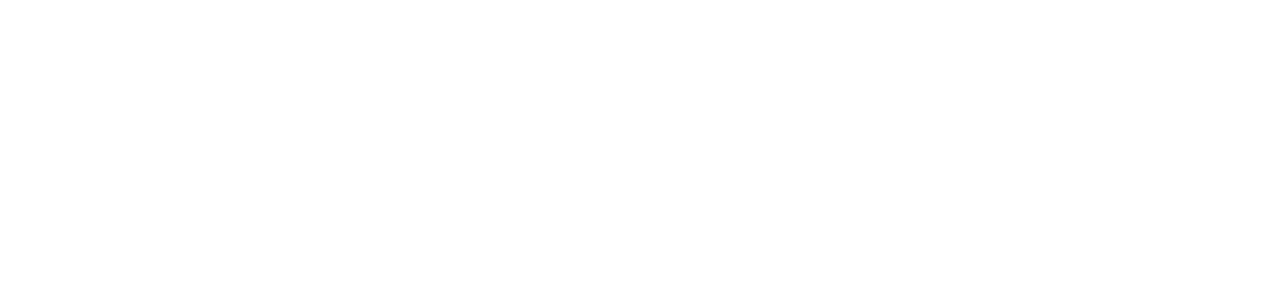
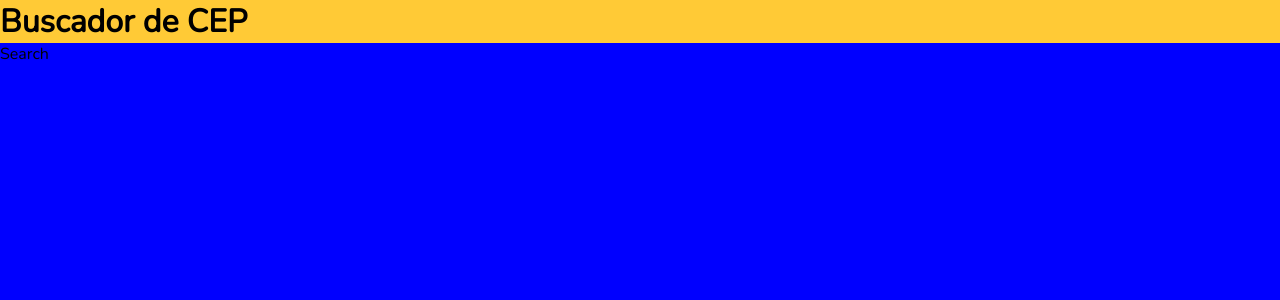
Before and after one commit to pedroviana71/frontEndEurekaTeste, a React (Create React App) app: page / in a window 1280 px wide. Shown: the top 300 px of the page. Built offline with nearby package versions, Linux system fonts and the light colour scheme.

Commit message:
created components, normalized css

```diff
--- a/public/index.html
+++ b/public/index.html
@@ -3,6 +3,12 @@
   <head>
     <meta charset="utf-8" />
     <link rel="icon" href="%PUBLIC_URL%/favicon.ico" />
+    <link rel="preconnect" href="https://fonts.googleapis.com" />
+    <link rel="preconnect" href="https://fonts.gstatic.com" crossorigin />
+    <link
+      href="https://fonts.googleapis.com/css2?family=Nunito:wght@300&display=swap"
+      rel="stylesheet"
+    />
     <meta name="viewport" content="width=device-width, initial-scale=1" />
     <meta name="theme-color" content="#000000" />
     <meta
--- a/src/App.js
+++ b/src/App.js
@@ -1,7 +1,12 @@
+import Header from "./components/header";
+import Search from "./components/search";
+import styles from "./utils/styles/app.module.css";
+
 function App() {
   return (
-    <main>
-      <h1></h1>
+    <main className={styles.container}>
+      <Header />
+      <Search />
     </main>
   );
 }
--- a/src/components/header/index.jsx
+++ b/src/components/header/index.jsx
@@ -0,0 +1,11 @@
+import styles from "./index.module.css";
+
+const Header = () => {
+  return (
+    <div className={styles.headerContainer}>
+      <h1>Buscador de CEP</h1>
+    </div>
+  );
+};
+
+export default Header;
--- /dev/null
+++ b/src/components/header/index.module.css
@@ -0,0 +1,3 @@
+.headerContainer{
+    background-color: #FFCA36;
+}
--- /dev/null
+++ b/src/components/search/index.jsx
@@ -0,0 +1,6 @@
+import styles from "./index.module.css";
+const Search = () => {
+  return <div className={styles.searchContainer}>Search</div>;
+};
+
+export default Search;
--- /dev/null
+++ b/src/components/search/index.module.css
@@ -0,0 +1,4 @@
+.searchContainer{
+    background-color: blue;
+    height: 100%;
+}
--- a/src/index.js
+++ b/src/index.js
@@ -1,10 +1,11 @@
 import React from "react";
 import ReactDOM from "react-dom/client";
 import App from "./App.js";
+import styles from "./utils/styles/normalize.css";
 
 const root = ReactDOM.createRoot(document.getElementById("root"));
 root.render(
   <React.StrictMode>
-    <App />
+    <App styles={styles} />
   </React.StrictMode>
 );
--- /dev/null
+++ b/src/utils/styles/app.module.css
@@ -0,0 +1,5 @@
+.container{
+    display: flex;
+    flex-direction: column;
+    height: 100vh;
+}
--- /dev/null
+++ b/src/utils/styles/normalize.css
@@ -0,0 +1,6 @@
+*{
+    margin: 0;
+    padding: 0;
+    box-sizing: border-box;
+    font-family: "Nunito", sans-serif;
+}
```
